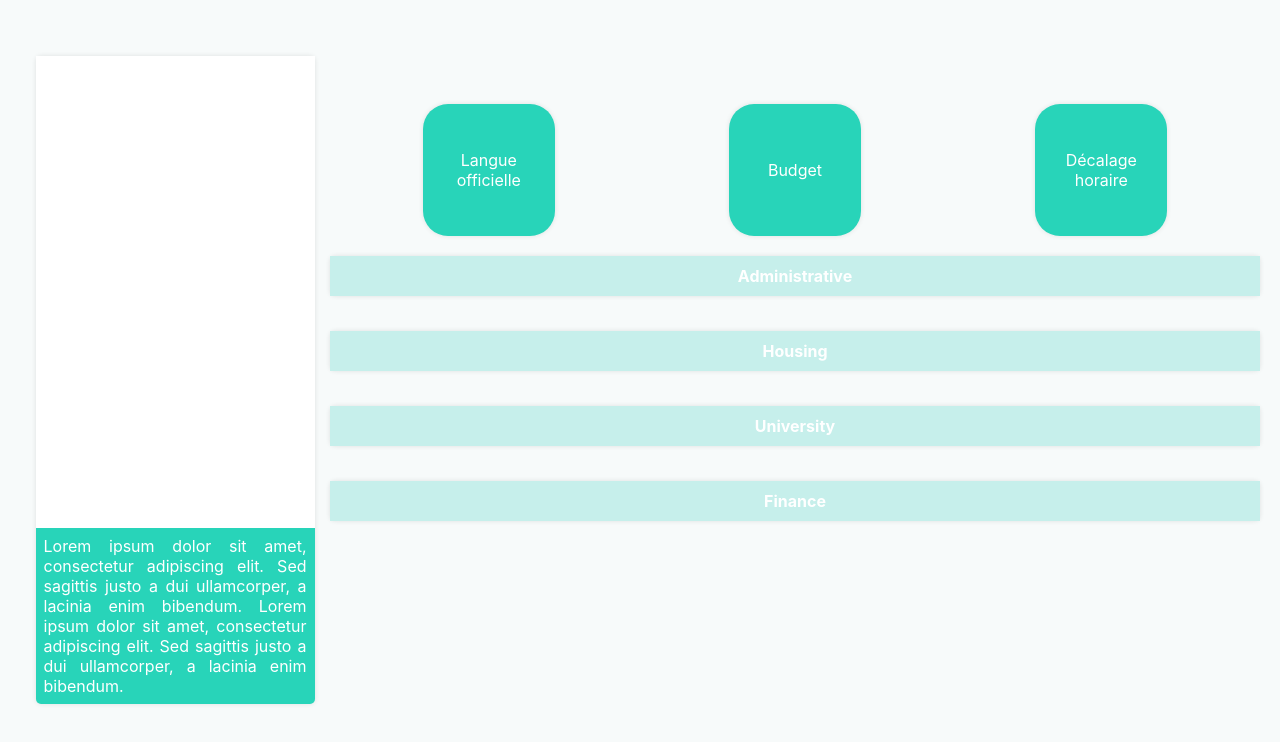
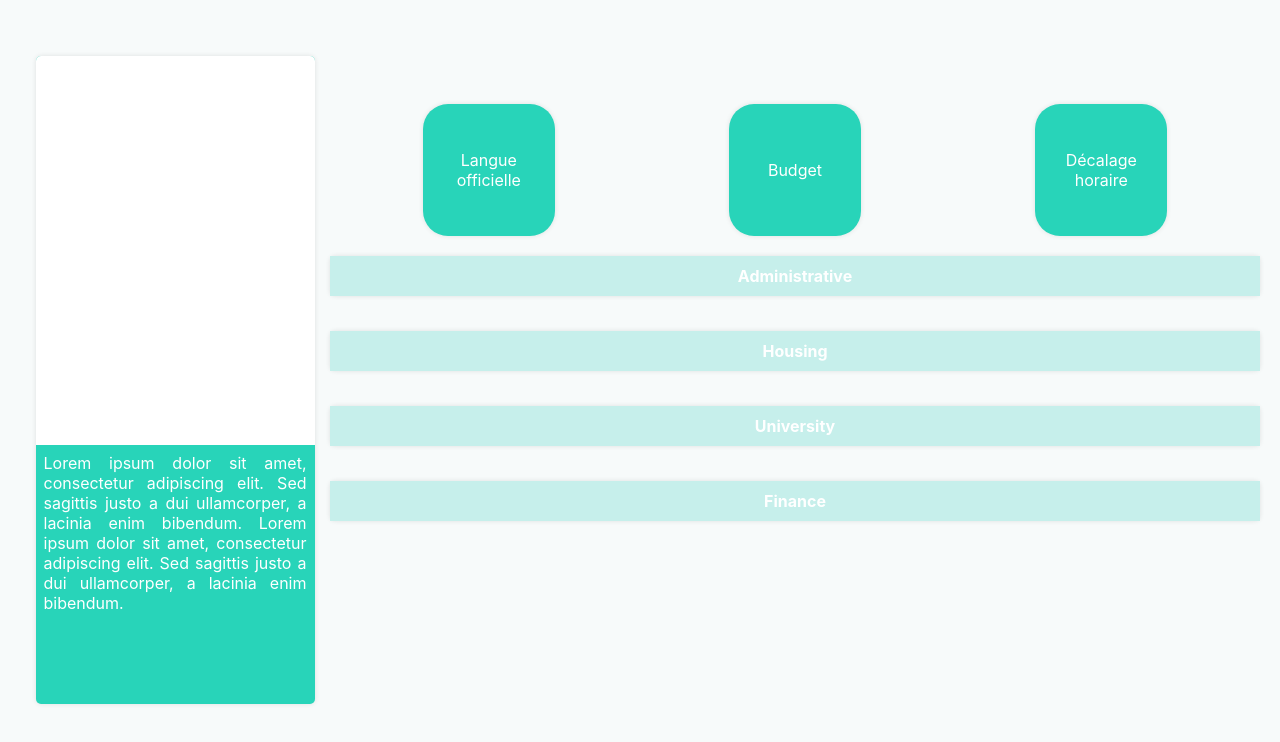
Before and after one commit to Psykoxen/StudyTravelers, a React (Create React App) app: page /detailed in a window 1280 px wide. Shown: the top 742 px of the page. Built offline with nearby package versions, Linux system fonts and the light colour scheme.

Commit message:
🌈 style: Look & feel Detailed
Improve look & feel for the detailed map

```diff
--- a/src/pages/Detailed/detailed.css
+++ b/src/pages/Detailed/detailed.css
@@ -27,7 +27,21 @@
 
 .detailed-container svg {
   background-color: white;
-  width: 100%;
+  width: 90%;
+}
+
+.detailed-container .detailed-map {
+  background-color: white;
+  display: flex;
+  justify-content: center;
+  align-items: center;
+  flex-direction: column;
+  height: 60%;
+  border-radius: 5px 5px 0 0;
+}
+
+.detailed-container .detailed-summary {
+  height: 40%;
 }
 
 .detailed-container p {
--- a/src/pages/Detailed/detailed.tsx
+++ b/src/pages/Detailed/detailed.tsx
@@ -34,6 +34,7 @@ function DetailedPage() {
     <div className="detailed-page">
       <div className="detailed-page-left">
         <div className="detailed-container">
+          <div className="detailed-map">
             <svg
               width="600"
               height="300"
@@ -430,12 +431,15 @@ function DetailedPage() {
                 </svg>
               )}
             </svg>
+          </div>
+          <div className="detailed-summary">
             <p>
               Lorem ipsum dolor sit amet, consectetur adipiscing elit. Sed
               sagittis justo a dui ullamcorper, a lacinia enim bibendum. Lorem
               ipsum dolor sit amet, consectetur adipiscing elit. Sed sagittis
               justo a dui ullamcorper, a lacinia enim bibendum.
             </p>
+          </div>
         </div>
       </div>
       <div className="detailed-page-right">
```
Lines whose indentation alone changed are shown as unchanged.
